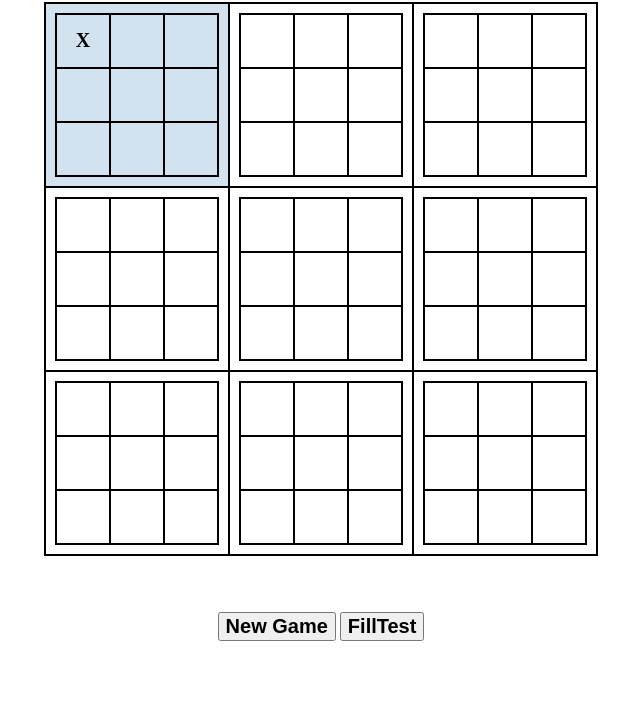
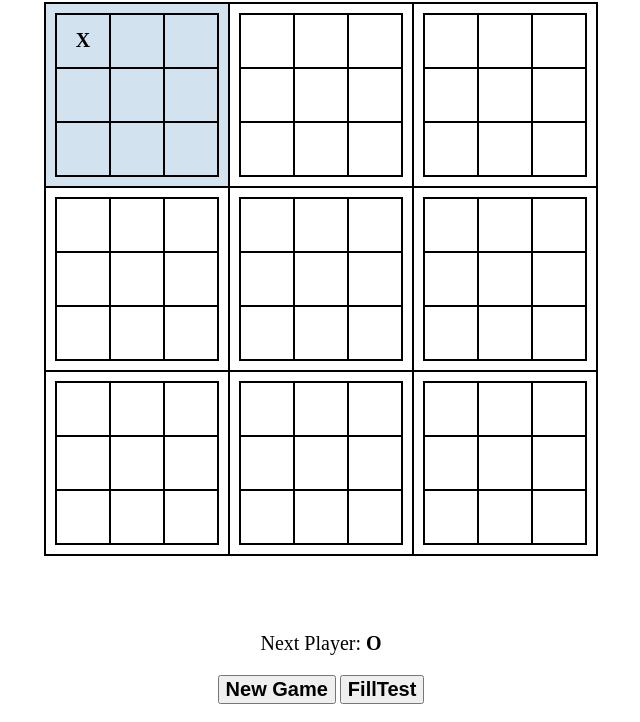
Before and after one commit to MiguelArriaga/SuperTicTacToe, a plain HTML site: page index.html in a window 1280 px wide. Both pictures are taken after a click on the element 402 px from the left and 118 px from the top of the page. Shown: the part 78-800 px from the top of the page, without its empty margins (319-959 px from the left). Drawn offline with Linux system fonts and the light colour scheme.

Commit message:
Added `Next player` showing which player is next

```diff
--- a/index.html
+++ b/index.html
@@ -16,6 +16,7 @@
     <br>
     <p id="winner_message" style="font-size: 20px;font-weight: bold;"></p>
     <br>
+    <p style="font-size: 20px;"> Next Player: <span id="next_player" style="font-weight: bold;">X</span></p>
     <button style="font-size: 20px;font-weight: bold;" onClick="window.location.reload();">New Game</button>
     <button style="font-size: 20px;font-weight: bold;" onClick="FillTest();">FillTest</button>
 
--- a/single_board.js
+++ b/single_board.js
@@ -31,6 +31,9 @@ function play(html_cell) {
         updateMasterBoardWinner(board, winner)
     }
 
+    // Update the "Next Player" text
+    document.getElementById("next_player").innerHTML = player;
+
 }
 
 function checkWinner(cells) {
```
